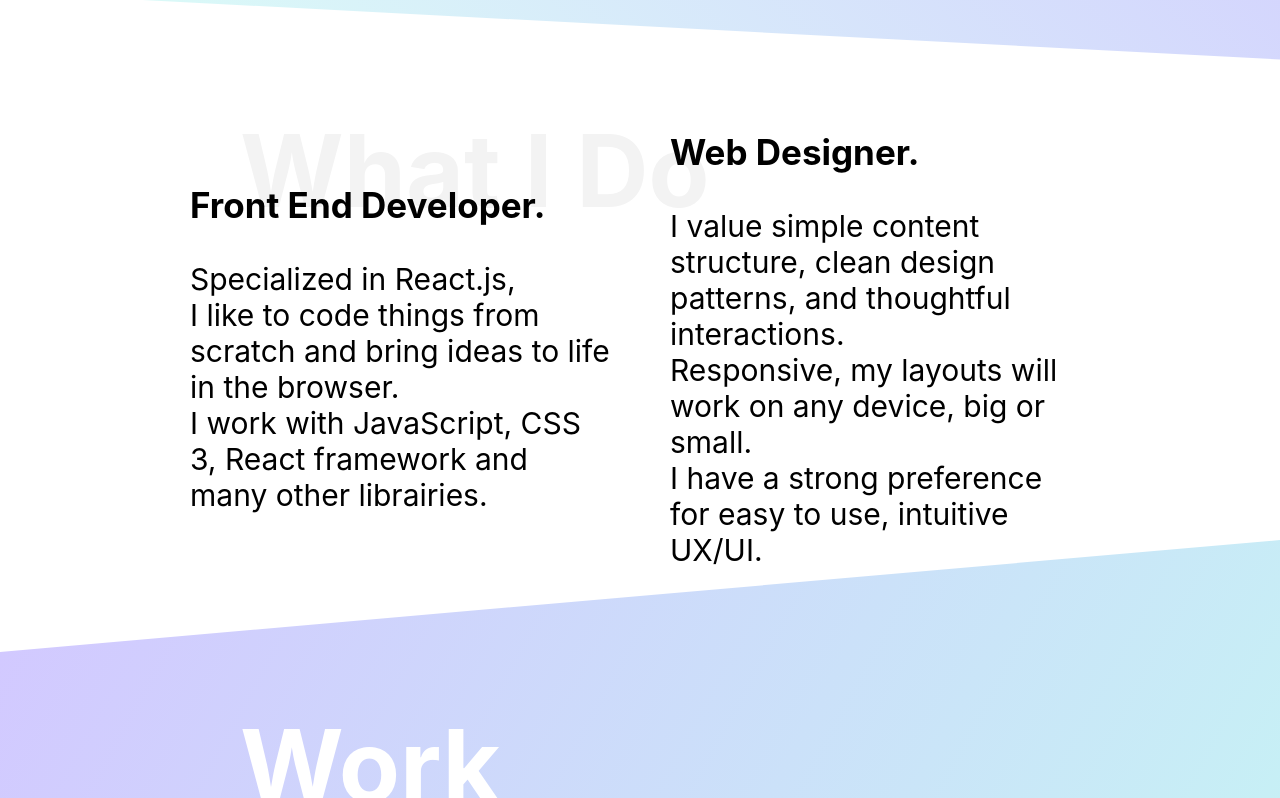
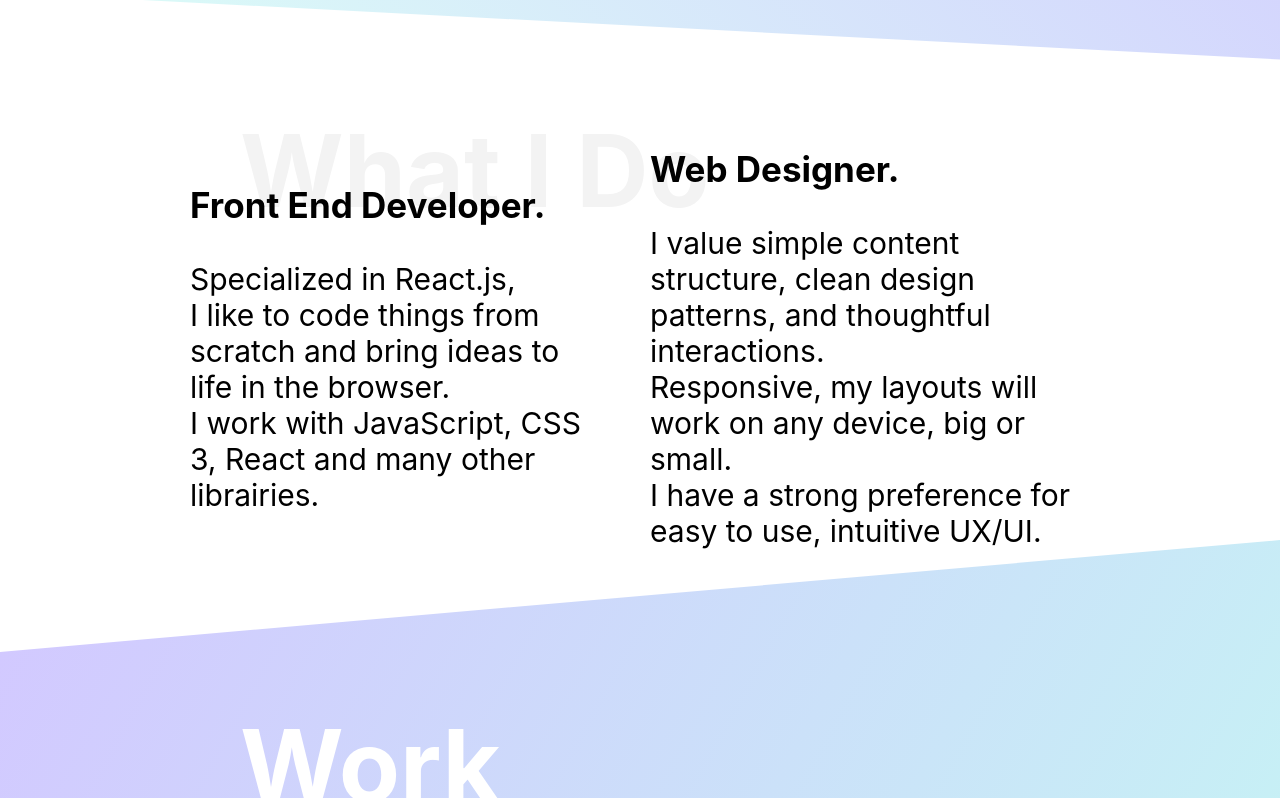
Before and after one commit to jeromenicco/my-portfolio, a React (Create React App) app: page / in a window 1280 px wide. Shown: the part 424-1222 px from the top of the page. Built offline with nearby package versions, Linux system fonts and the light colour scheme.

Commit message:
modified what i do text and width of container 2

```diff
--- a/src/components/WhatIDo.js
+++ b/src/components/WhatIDo.js
@@ -33,7 +33,7 @@ function WhatIDo() {
                             <p className='ido-text'>
                                 Specialized in React.js,<br/>
                                 I like to code things from scratch and bring ideas to life in the browser.<br/>
-                                I work with JavaScript, CSS 3, React framework and many other librairies.
+                                I work with JavaScript, CSS 3, React and many other librairies.
                             </p>
                         </div>
                         <div className='ido-text-container2'>
--- a/src/components/WorkList.js
+++ b/src/components/WorkList.js
@@ -56,7 +56,7 @@ function WorkList() {
                 <p>{item.resume}</p>
               </div>
               {
-                    index !== items.length -1 && (
+                index !== items.length - 1 && (
                   <div className='work-stroke-container'>
                     <div className='work-stroke' />
                   </div>
--- a/src/responsive.css
+++ b/src/responsive.css
@@ -76,7 +76,7 @@
     }
 
     .ido-text-container2 {
-        width: 50%;
+        width: 55%;
         margin: auto 30px;
     }
 
```
Lines whose indentation alone changed are shown as unchanged.
